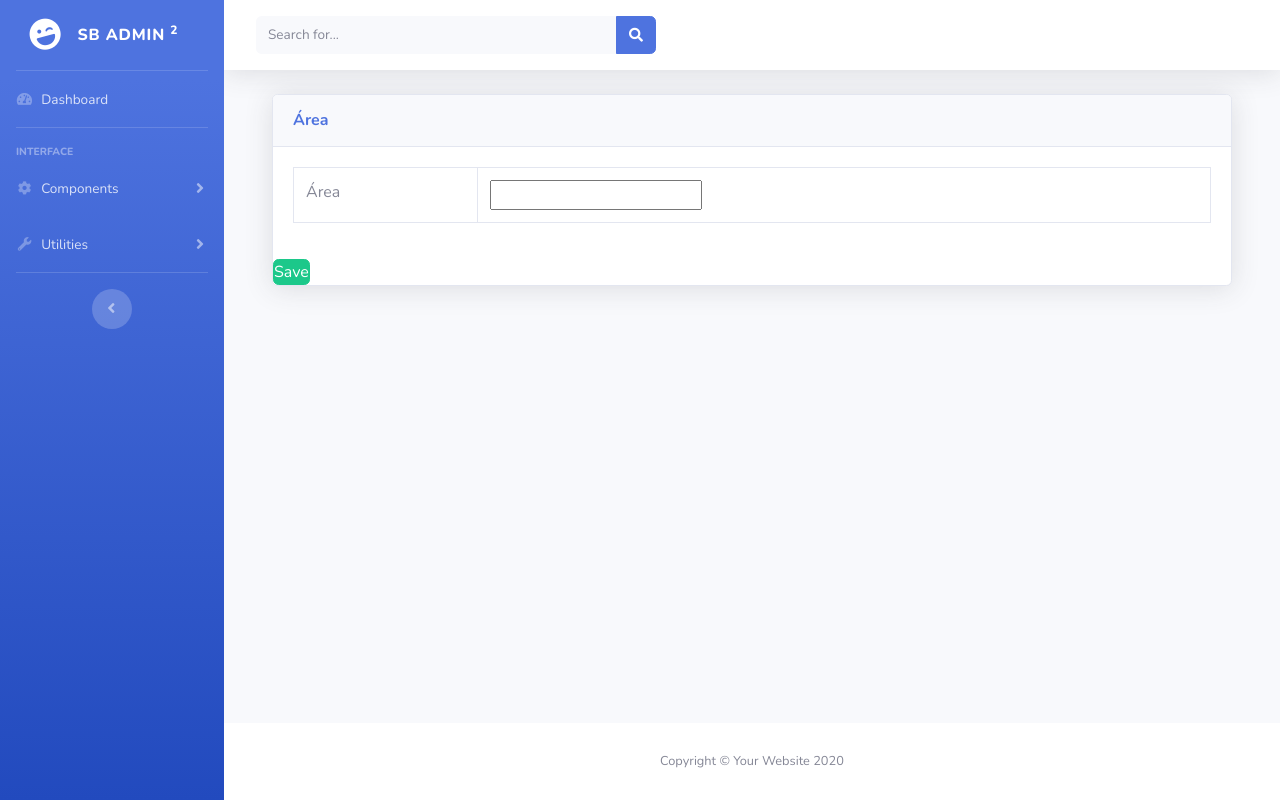
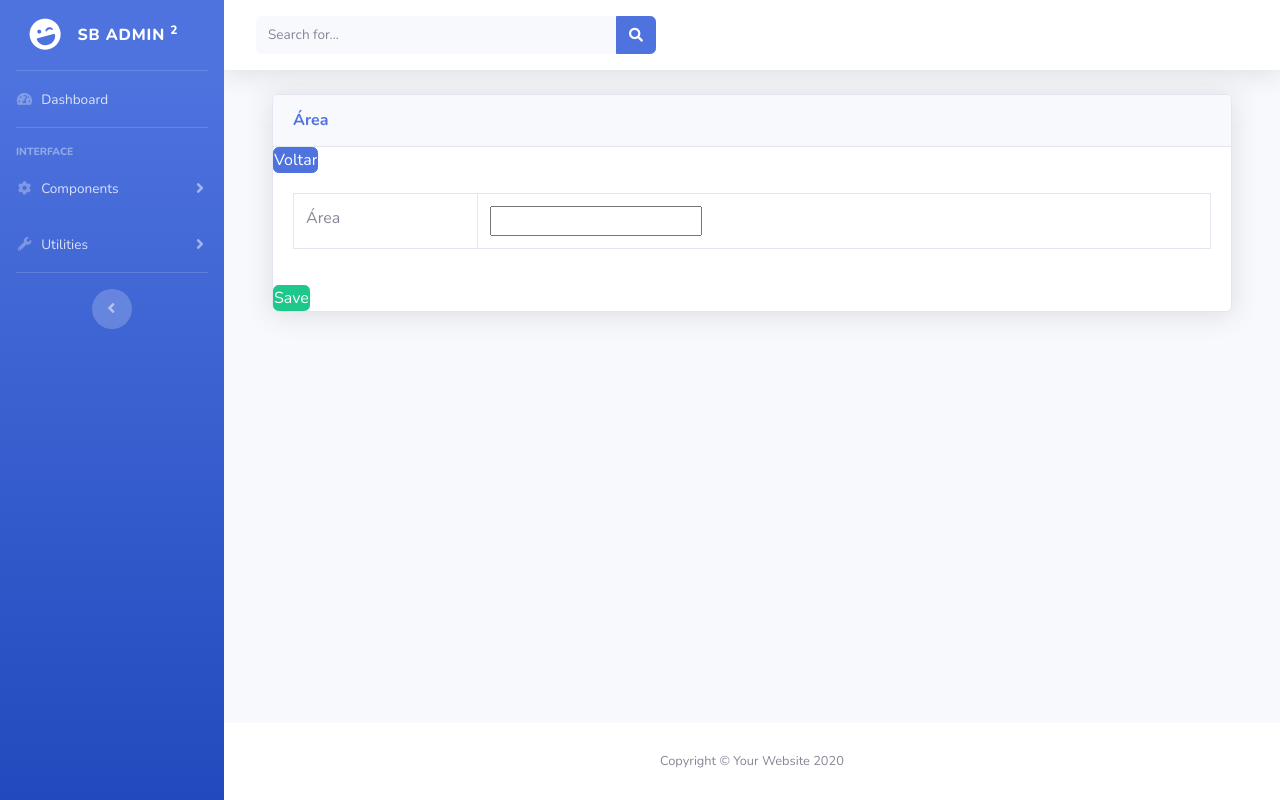
Before and after one commit to osllmatheus/process_control, a Django app: page /area/nova_area/ in a window 1280 px wide. Run offline with Django 5.2, Linux system fonts and the light colour scheme; some libraries are stand-ins or nearby versions.

Commit message:
botão voltar

```diff
--- a/area/templates/area/area_detail.html
+++ b/area/templates/area/area_detail.html
@@ -8,6 +8,9 @@
         <div class="card-header py-3">
             <h6 class="m-0 font-weight-bold text-primary">Área</h6>
         </div>
+        <form action="{% url 'area_list' %}" method="get">
+            <button type="submit" class="btn btn-primary btn-icon-split">Voltar</button>
+        </form>
         <div class="card-body">
             <div class="table-responsive">
                 <table class="table table-bordered" id="dataTable" width="100%" cellspacing="0">
--- a/area/templates/area/area_edit.html
+++ b/area/templates/area/area_edit.html
@@ -8,6 +8,9 @@
         <div class="card-header py-3">
             <h6 class="m-0 font-weight-bold text-primary">Área</h6>
         </div>
+        <form action="{% url 'subprocesso_list' %}" method="get">
+            <button type="submit" class="btn btn-primary btn-icon-split">Voltar</button>
+        </form>
         <form method="POST" class="post-form">
         <div class="card-body">
             <div class="table-responsive">
--- a/processo/templates/processo/processo_detail.html
+++ b/processo/templates/processo/processo_detail.html
@@ -8,6 +8,9 @@
         <div class="card-header py-3">
             <h6 class="m-0 font-weight-bold text-primary">Processo</h6>
         </div>
+        <form action="{% url 'processo_list' %}" method="get">
+            <button type="submit" class="btn btn-primary btn-icon-split">Voltar</button>
+        </form>
         <div class="card-body">
             <div class="table-responsive">
                 <table class="table table-bordered" id="dataTable" width="100%" cellspacing="0">
--- a/processo/templates/processo/processo_edit.html
+++ b/processo/templates/processo/processo_edit.html
@@ -8,6 +8,9 @@
         <div class="card-header py-3">
             <h6 class="m-0 font-weight-bold text-primary">Processo</h6>
         </div>
+        <form action="{% url 'processo_list' %}" method="get">
+            <button type="submit" class="btn btn-primary btn-icon-split">Voltar</button>
+        </form>
         <form method="POST" class="post-form">
         <div class="card-body">
             <div class="table-responsive">
--- a/processo/templates/processo/sub_processo_detail.html
+++ b/processo/templates/processo/sub_processo_detail.html
@@ -8,6 +8,9 @@
         <div class="card-header py-3">
             <h6 class="m-0 font-weight-bold text-primary">Sub Processos</h6>
         </div>
+        <form action="{% url 'subprocesso_list' %}" method="get">
+            <button type="submit" class="btn btn-primary btn-icon-split">Voltar</button>
+        </form>
         <div class="card-body">
             <div class="table-responsive">
                 <table class="table table-bordered" id="dataTable" width="100%" cellspacing="0">
--- a/processo/templates/processo/sub_processo_edit.html
+++ b/processo/templates/processo/sub_processo_edit.html
@@ -8,6 +8,9 @@
         <div class="card-header py-3">
             <h6 class="m-0 font-weight-bold text-primary">Sub Processos</h6>
         </div>
+        <form action="{% url 'subprocesso_list' %}" method="get">
+            <button type="submit" class="btn btn-primary btn-icon-split">Voltar</button>
+        </form>
         <form method="POST" class="post-form">
         <div class="card-body">
             <div class="table-responsive">
```
